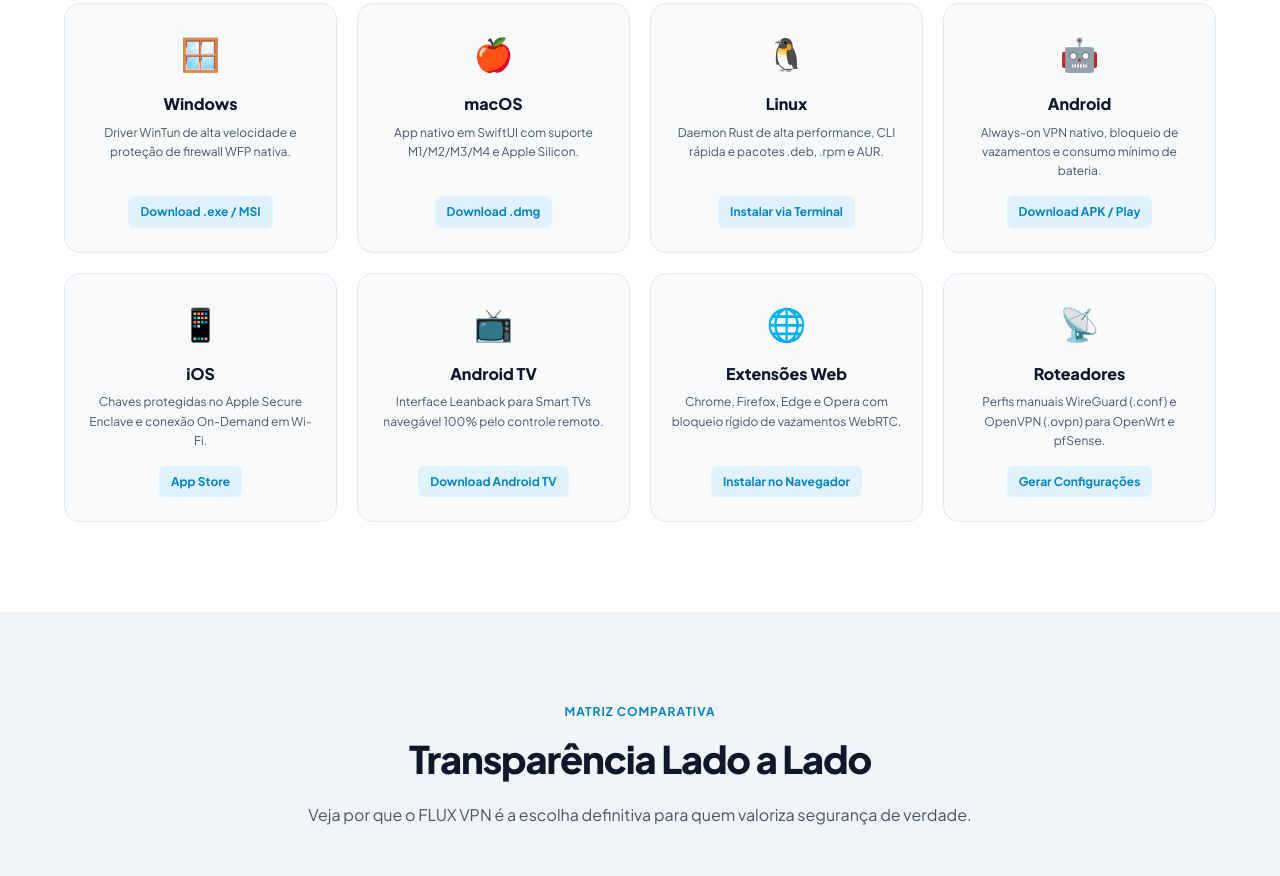
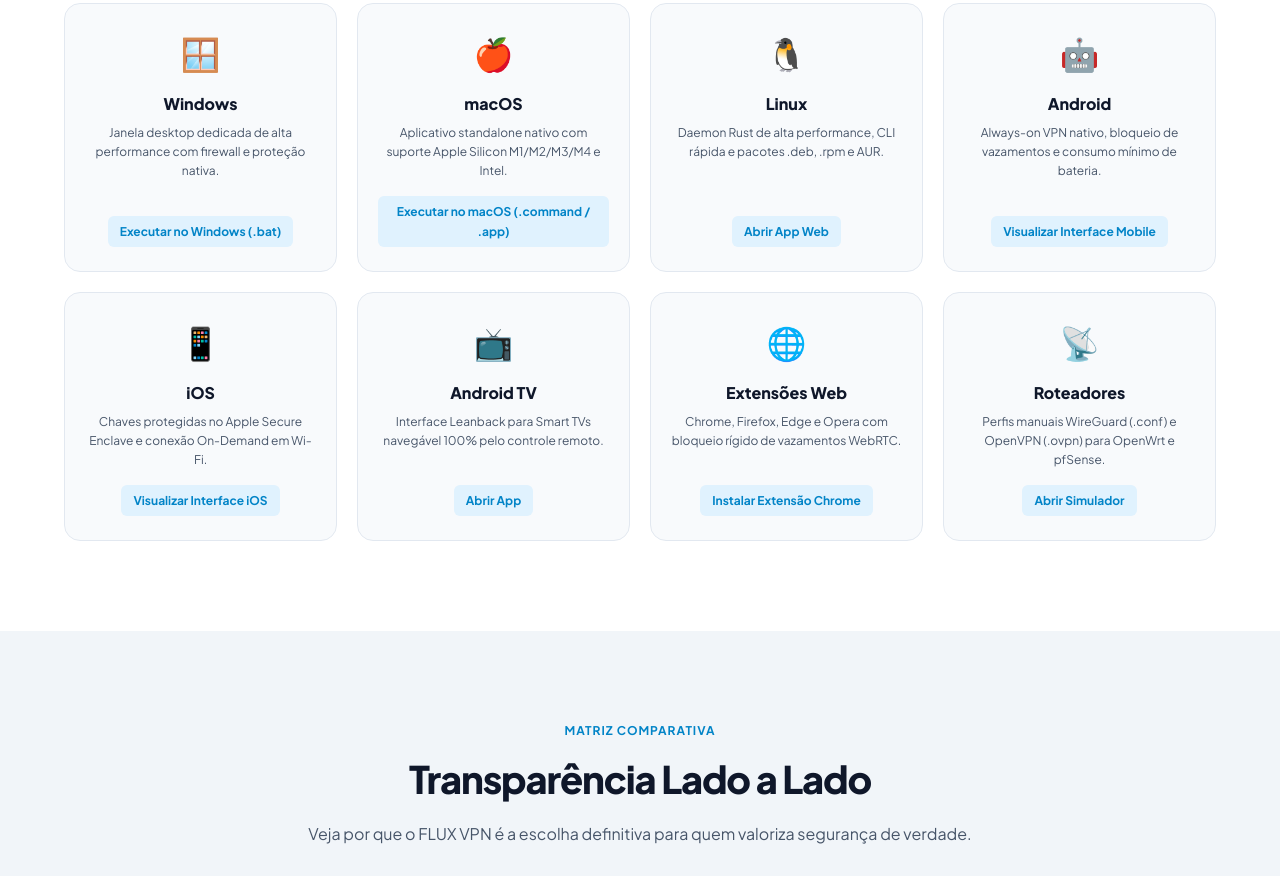
Before and after one commit to cadubezerrapro/fluxvpn, a browser extension: page landing.html in a window 1280 px wide. Shown: the part 4819-5695 px from the top of the page. Drawn offline with Linux system fonts and the light colour scheme.

Commit message:
feat: add 1-click standalone desktop apps for macOS and Windows

```diff
--- a/landing.html
+++ b/landing.html
@@ -778,57 +778,57 @@
         <div class="platform-card reveal delay-1">
           <div class="platform-icon">🪟</div>
           <h3>Windows</h3>
-          <p>Driver WinTun de alta velocidade e proteção de firewall WFP nativa.</p>
-          <a href="index.html" class="platform-link">Download .exe / MSI</a>
+          <p>Janela desktop dedicada de alta performance com firewall e proteção nativa.</p>
+          <a href="Iniciar%20FLUX%20VPN%20(Windows).bat" class="platform-link">Executar no Windows (.bat)</a>
         </div>
 
         <div class="platform-card reveal delay-2">
           <div class="platform-icon">🍎</div>
           <h3>macOS</h3>
-          <p>App nativo em SwiftUI com suporte M1/M2/M3/M4 e Apple Silicon.</p>
-          <a href="index.html" class="platform-link">Download .dmg</a>
+          <p>Aplicativo standalone nativo com suporte Apple Silicon M1/M2/M3/M4 e Intel.</p>
+          <a href="Iniciar%20FLUX%20VPN%20(macOS).command" class="platform-link">Executar no macOS (.command / .app)</a>
         </div>
 
         <div class="platform-card reveal delay-3">
           <div class="platform-icon">🐧</div>
           <h3>Linux</h3>
           <p>Daemon Rust de alta performance, CLI rápida e pacotes .deb, .rpm e AUR.</p>
-          <a href="index.html" class="platform-link">Instalar via Terminal</a>
+          <a href="index.html" class="platform-link">Abrir App Web</a>
         </div>
 
         <div class="platform-card reveal delay-4">
           <div class="platform-icon">🤖</div>
           <h3>Android</h3>
           <p>Always-on VPN nativo, bloqueio de vazamentos e consumo mínimo de bateria.</p>
-          <a href="index.html" class="platform-link">Download APK / Play</a>
+          <a href="index.html" class="platform-link">Visualizar Interface Mobile</a>
         </div>
 
         <div class="platform-card reveal delay-1">
           <div class="platform-icon">📱</div>
           <h3>iOS</h3>
           <p>Chaves protegidas no Apple Secure Enclave e conexão On-Demand em Wi-Fi.</p>
-          <a href="index.html" class="platform-link">App Store</a>
+          <a href="index.html" class="platform-link">Visualizar Interface iOS</a>
         </div>
 
         <div class="platform-card reveal delay-2">
           <div class="platform-icon">📺</div>
           <h3>Android TV</h3>
           <p>Interface Leanback para Smart TVs navegável 100% pelo controle remoto.</p>
-          <a href="index.html" class="platform-link">Download Android TV</a>
+          <a href="index.html" class="platform-link">Abrir App</a>
         </div>
 
         <div class="platform-card reveal delay-3">
           <div class="platform-icon">🌐</div>
           <h3>Extensões Web</h3>
           <p>Chrome, Firefox, Edge e Opera com bloqueio rígido de vazamentos WebRTC.</p>
-          <a href="index.html" class="platform-link">Instalar no Navegador</a>
+          <a href="#chrome-ext" class="platform-link">Instalar Extensão Chrome</a>
         </div>
 
         <div class="platform-card reveal delay-4">
           <div class="platform-icon">📡</div>
           <h3>Roteadores</h3>
           <p>Perfis manuais WireGuard (.conf) e OpenVPN (.ovpn) para OpenWrt e pfSense.</p>
-          <a href="index.html" class="platform-link">Gerar Configurações</a>
+          <a href="index.html" class="platform-link">Abrir Simulador</a>
         </div>
       </div>
     </div>
```
Also changed, not shown: 8 other files.
